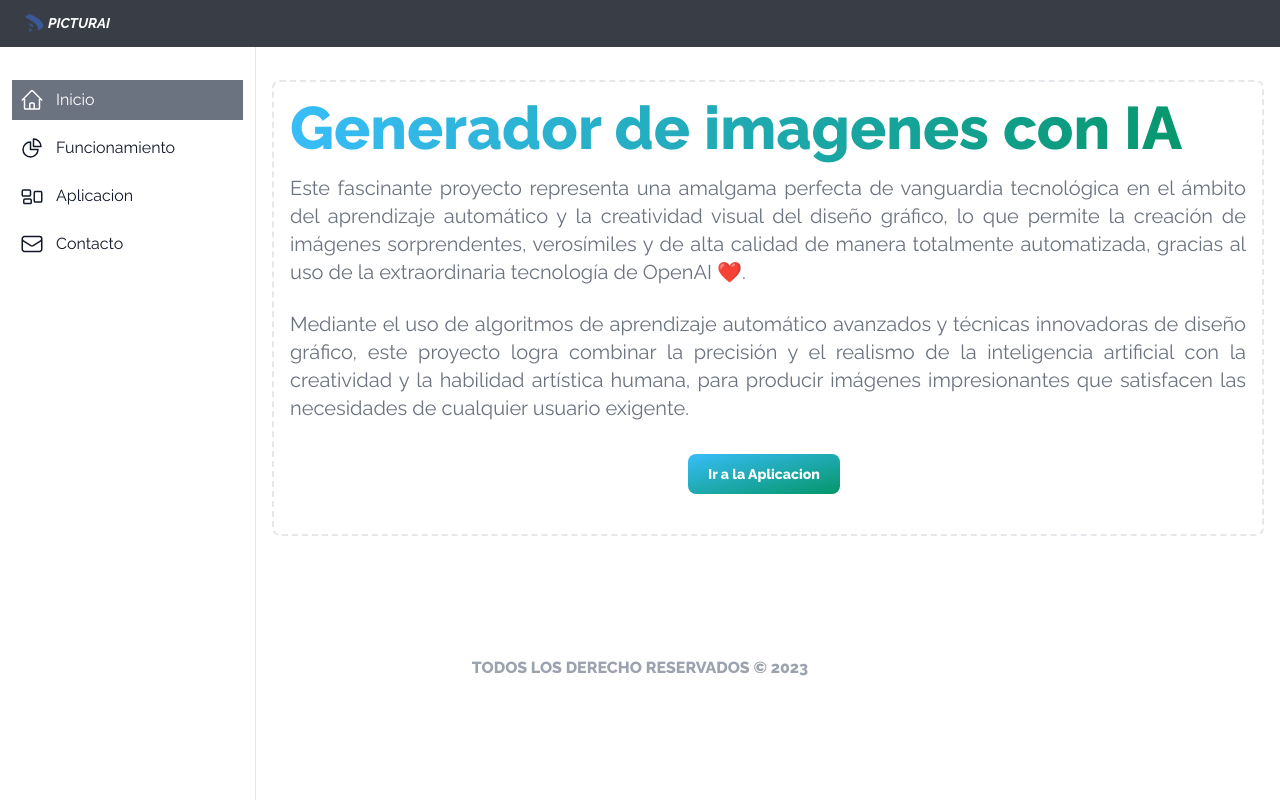
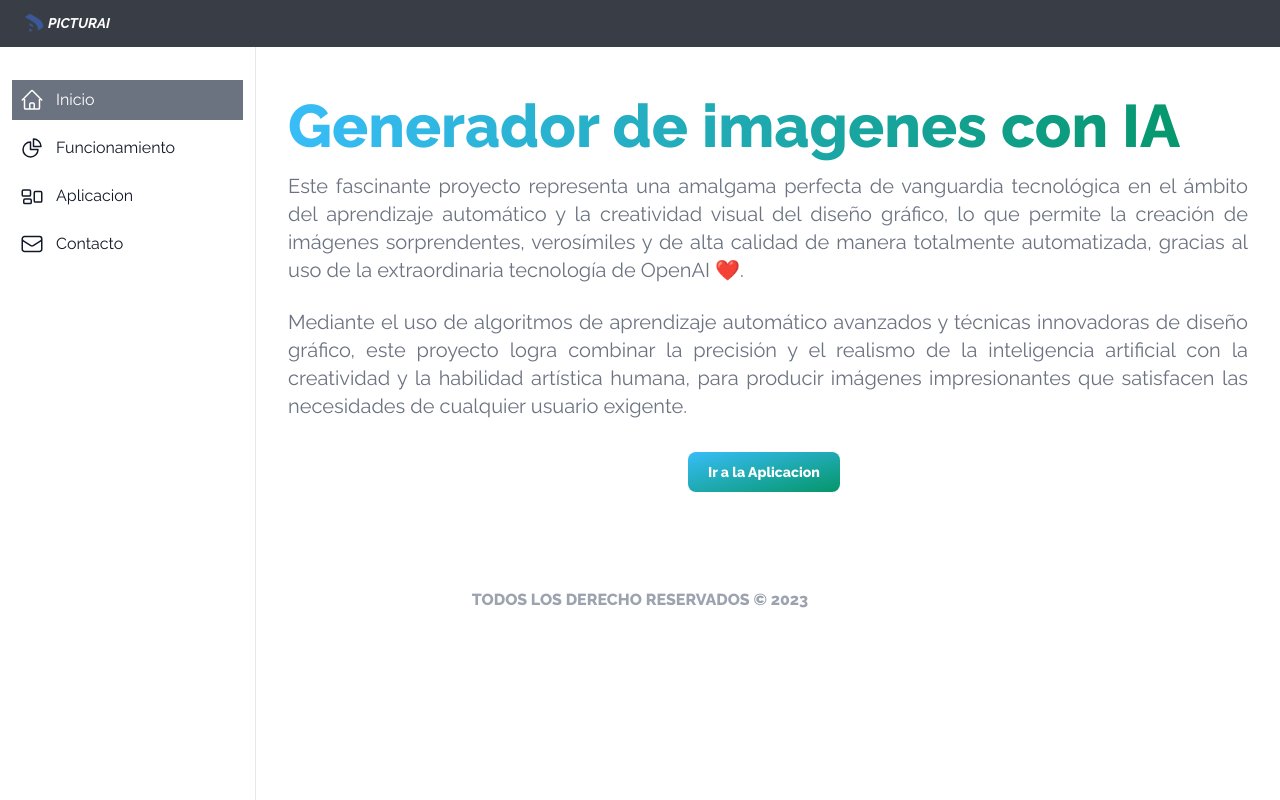
Before and after one commit to coderito/image-ia, a React (Vite) app: page / in a window 1280 px wide. Built offline with nearby package versions, Linux system fonts and the light colour scheme.

Commit message:
Layout para react-router-dom

```diff
--- a/src/layout/Layout.jsx
+++ b/src/layout/Layout.jsx
@@ -3,8 +3,8 @@ import { Outlet } from "react-router-dom";
 
 export const Layout = () => {
   return (
-    <div class="p-4 py-20 sm:ml-64">
-      <div class="p-4 border-2 border-gray-200 border-dashed rounded-lg dark:border-gray-700">
+    <div class="p-4 pt-20 sm:ml-64">
+      <div class="p-4 rounded-lg dark:border-gray-700">
         <div class="gap-4 mb-4"><Outlet /></div>
       </div>
     </div>
```
